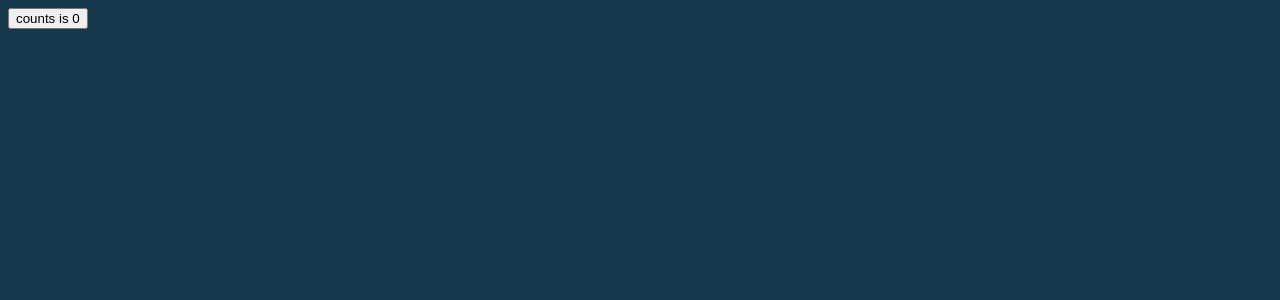
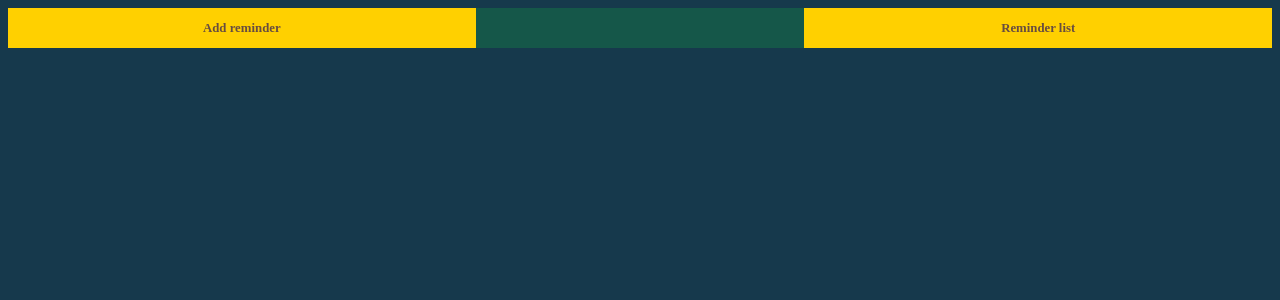
Before and after one commit to mudjaycker/nakala, a Svelte app: page / in a window 1280 px wide. Shown: the top 300 px of the page. Built offline with nearby package versions, Linux system fonts and the light colour scheme.

Commit message:
init buttons

```diff
--- a/src/App.svelte
+++ b/src/App.svelte
@@ -1,9 +1,9 @@
 <script lang="ts">
-  import {onMount} from "svelte"
+  import { onMount } from "svelte";
   //@ts-nocheck
-  import Title from "./components/Title.svelte";
+  import Navbar from "./components/NavBar.svelte";
 </script>
 
 <main>
-  <Title></Title>
+  <Navbar />
 </main>
--- /dev/null
+++ b/src/components/NavBar.svelte
@@ -0,0 +1,37 @@
+<script lang="ts">
+  let count: number = 0;
+  const increment = () => {
+    count += 1;
+  };
+</script>
+
+<section>
+  <nav>
+    <button> Add reminder </button>
+    <button> Reminder list </button>
+  </nav>
+</section>
+
+<style>
+  nav {
+    background: var(--color1);
+    display: flex;
+    justify-content: space-between;
+  }
+  button{
+    all: unset;
+    background-color: rgb(255, 208, 0);
+    color: var(--color3);
+    padding: 1%;
+    font-size: 0.8em;
+    text-align: center;
+    width: 35%;
+    font-weight: bold;
+ }
+  button:hover{
+    background-color: var(--color3);
+    color: white;
+  }
+
+
+</style>
--- a/src/components/Title.svelte
+++ /dev/null
@@ -1,10 +0,0 @@
-<script lang="ts">
-  let count: number = 0
-  const increment = () => {
-    count += 1
-  }
-</script>
-
-<button on:click={increment}>
-  counts is {count}
-</button>
```
